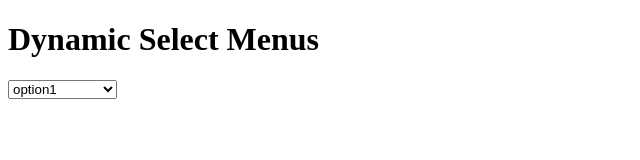
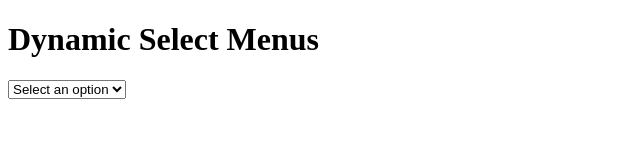
Before and after one commit to matthewincardona/iste340-project1, a plain HTML site: page index.html in a window 1280 px wide. Shown: the full height of the page, 0-640 px from the left. Drawn offline with Linux system fonts and the light colour scheme.

Commit message:
IT PRINTS

```diff
--- a/index.html
+++ b/index.html
@@ -1,10 +1,12 @@
 <!DOCTYPE html>
 <html lang="en">
+
 <head>
   <meta charset="UTF-8" />
   <meta name="viewport" content="width=device-width, initial-scale=1.0" />
   <title>Dynamic Select Menus</title>
 </head>
+
 <body>
   <h1>Dynamic Select Menus</h1>
   <form id="myForm">
@@ -19,14 +21,113 @@
   <script>
     const selectContainer = document.getElementById("selectContainer");
     const result = document.getElementById("result");
+
+    let resultText = document.createTextNode("");
+    result.appendChild(resultText);
+
     const options = {
-        option1: ["Sub-option 1.1", "Sub-option 1.2"],
-        option2: ["Sub-option 2.1", "Sub-option 2.2"],
-        "Sub-option 1.1": ["Final Option 1.1.1", "Final Option 1.1.2"],
-        "Sub-option 1.2": ["Final Option 1.2.1", "Final Option 1.2.2"],
-        "Sub-option 2.1": ["Final Option 2.1.1", "Final Option 2.1.2"],
-        "Sub-option 2.2": ["Final Option 2.2.1", "Final Option 2.2.2"],
-      };
+      'Voluntary': {
+        'Front': {
+          'Dive': {
+            'Straight DD: 1.4': {},
+            'Pike DD: 1.3': {},
+            'Tuck DD: 1.2': {}
+          },
+          'Somersault': {
+            'Straight DD: 1.6': {},
+            'Pike DD: 1.5': {},
+            'Tuck DD: 1.4': {}
+          },
+          'One and a Half': {
+            'Straight DD: 2.0': {},
+            'Pike DD: 1.7': {},
+            'Tuck DD: 1.6': {}
+          },
+        },
+        'Back': {
+          'Dive': {
+            'Straight  DD: 1.7': {},
+            'Pike DD: 1.6': {},
+            'Tuck DD: 1.5': {}
+          },
+          'Somersault': {
+            'Straight DD: 1.7': {},
+            'Pike DD: 1.6': {},
+            'Tuck DD: 1.5': {}
+          },
+          'One and a Half': {
+            'Straight DD: 2.5': {},
+            'Pike DD: 2.3': {},
+            'Tuck DD: 2.0': {}
+          },
+        },
+        'Reverse': {
+          'Dive': {
+            'Straight DD: 1.8': {},
+            'Pike DD: 1.7': {},
+            'Tuck DD: 1.6': {}
+          },
+          'Somersault': {
+            'Straight DD: 1.8': {},
+            'Pike DD: 1.7': {},
+            'Tuck DD: 1.6': {}
+          },
+          'One and a Half': {
+            'Straight DD: 2.7': {},
+            'Pike DD: 2.4': {},
+            'Tuck DD: 2.1': {}
+          },
+        },
+        'Inward': {
+          'Dive': {
+            'Straight DD: 1.8': {},
+            'Pike DD: 1.5': {},
+            'Tuck DD: 1.4': {}
+          },
+          'Somersault': {
+            'Straight DD: 2.0': {},
+            'Pike DD: 1.7': {},
+            'Tuck DD: 1.6': {}
+          },
+          'One and a Half': {
+            'Pike DD: 2.4': {},
+            'Tuck DD: 2.2': {}
+          },
+        }
+      },
+      'Optional': {
+        'Front': {
+          'One and a Half': {},
+          'Double': {},
+          'Two and a Half': {},
+          'Triple': {},
+          'Three and a half': {},
+        },
+        'Back': {
+          'One and a Half': {},
+          'Double': {},
+          'Two and a Half': {},
+          'Triple': {},
+          'Three and a half': {},
+        },
+        'Reverse': {
+          'One and a Half': {},
+          'Double': {},
+          'Two and a Half': {},
+          'Triple': {},
+          'Three and a half': {},
+        },
+        'Inward': {
+          'One and a Half': {},
+          'Double': {},
+          'Two and a Half': {},
+          'Triple': {},
+          'Three and a half': {},
+        }
+      }
+
+
+    }
 
     // Create the initial select menu when the page loads
     const initialOptions = Object.keys(options);
@@ -35,51 +136,71 @@
 
     // Function to create and populate select menus
     function createSelect(optionsList) {
-        console.log(optionsList);
       const select = document.createElement("select");
+
+      // Add a blank option as the initial option
+      const blankOption = document.createElement("option");
+      blankOption.value = "";
+      blankOption.textContent = "Select an option";
+      select.appendChild(blankOption);
+
       optionsList.forEach((option) => {
         const optionElement = document.createElement("option");
         optionElement.value = option;
         optionElement.textContent = option;
-          select.setAttribute("onchange", "updateForm()");
         select.appendChild(optionElement);
       });
+      select.addEventListener("change", updateForm);
       return select;
     }
 
     function updateForm() {
       const selects = selectContainer.querySelectorAll("select");
-
-        // Clear only the subsequent select elements, not the first one
-        for (let i = 1; i < selects.length; i++) {
-          selectContainer.removeChild(selects[i]);
-        }
-
       const selectedOptions = Array.from(selects)
         .map((s) => s.value)
         .filter(Boolean);
       let currentOptions = options;
 
-        selectedOptions.forEach((option) => {
-          const select = createSelect(currentOptions[option]);
+      // Find the index of the select that triggered the change event
+      const selectedIndex = Array.from(selects).indexOf(event.target);
+
+      // Remove all menus after the current one
+      for (let i = selects.length - 1; i > selectedIndex; i--) {
+        selectContainer.removeChild(selects[i]);
+      }
+
+      selectedOptions.forEach((option, index) => {
+        currentOptions = currentOptions[option];
+        if (currentOptions && Object.keys(currentOptions).length > 0) {
+          // Check if there are child options
+          if (index < selects.length - 1) {
+            // If not the last select element, update its options
+            selects[index + 1].innerHTML = "";
+            const newOptions = Object.keys(currentOptions);
+            newOptions.forEach((newOption) => {
+              const optionElement = document.createElement("option");
+              optionElement.value = newOption;
+              optionElement.textContent = newOption;
+              selects[index + 1].appendChild(optionElement);
+            });
+          } else {
+            // If it's the last select element, create a new one
+            const select = createSelect(Object.keys(currentOptions));
             selectContainer.appendChild(select);
-          currentOptions = options[option];
+          }
+        } else {
+          // If there are no child options, stop and print the result
+          printResult(selectedOptions);
+        }
       });
     }
 
-      // const selectElements = document.getElementsByTagName("select");
-      // // Attach the event listener to each select element
-      // for (let i = 0; i < selectElements.length; i++) {
-      //   select.addEventListener("change", (event) => {
-      //     console.log(event.target.value + " OHH BOYYYY I'VE BEEN CLICKED!");
-      //     updateForm();
-      //   });
-      // }
 
-      // select.addEventListener("change", (event) => {
-      //   console.log(event.target.value + " OHH BOYYYY I'VE BEEN CLICKED!");
-      //   updateForm();
-      // });
+
+    function printResult(selectedOptions) {
+      resultText.textContent = selectedOptions;
+    }
   </script>
 </body>
+
 </html>
```
Lines whose indentation alone changed are shown as unchanged.
